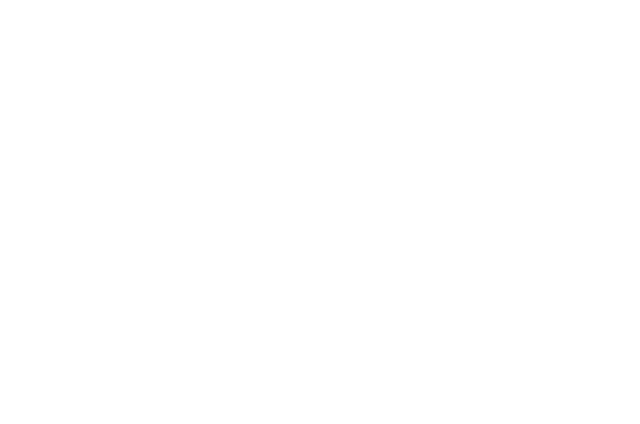
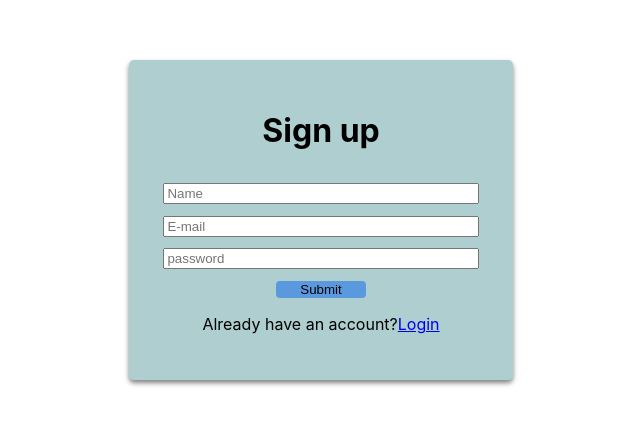
Before and after one commit to leoncan122/node-auth-project-migracode, a React (Create React App) app in the folder auth-react-app/: page /sign-up in a window 1280 px wide. Shown: the part 180-604 px from the top of the page, without its empty margins (319-959 px from the left). Built offline with nearby package versions, Linux system fonts and the light colour scheme.

Commit message:
links to sign and clearing of fields

```diff
--- a/auth-react-app/src/App.js
+++ b/auth-react-app/src/App.js
@@ -14,7 +14,6 @@
   const [loged, setLoged] = useState(false)
 
   return (
-
       <div className="App">
         <Switch>
           {!loged ?
@@ -25,6 +24,9 @@
               <Home />
             </Route>
           }
+          <Route path='/sign-up'>
+            <SignUp />
+          </Route>
         </Switch>
       </div>
 
--- /dev/null
+++ b/auth-react-app/src/components/Link.js
@@ -0,0 +1,19 @@
+import React from 'react';
+import { NavLink } from 'react-router-dom';
+
+function Link(props) {
+    const {path, text} = props
+
+    return (
+        <>
+            <NavLink to={path}
+                    activeStyle={{
+                    fontWeight: "bold",
+                    color: "red"
+                }}>{text}
+            </NavLink>
+        </>
+    )
+
+}
+export default Link;
--- a/auth-react-app/src/pages/SingIn.js
+++ b/auth-react-app/src/pages/SingIn.js
@@ -1,5 +1,7 @@
 import './styles/signStyles.css'
 import {useState} from 'react';
+
+import Link from '../components/Link'
 import SubmitButton from '../components/SubmitButton'
 
 //context
@@ -12,7 +14,8 @@
         email: "",
         password: ""
     })
-    const [isInvalid, setIsInvalid] = useState(true)
+    //const [isInvalid, setIsInvalid] = useState(true)
+
 
     const handleChange = (e) => {
         setUser({
@@ -20,13 +23,15 @@
             [e.target.id]: e.target.value
         })
     };
+
+
     const handleSubmit = async (e) => {
         e.preventDefault()
 
-        setIsInvalid(Object.values(user).some( v => !v.length))
+        let isInvalid = Object.values(user).some( v => !v.length)
 
         if (!isInvalid) {
-            fetch('http://localhost:4000/user/sign-in', {
+            await fetch('http://localhost:4000/user/sign-in', {
             method: 'post',
             headers: {'Content-Type': 'application/json'},
             body: JSON.stringify(user)
@@ -35,27 +40,32 @@
         .then(data => {
             setLoged(data.isAuthenticated)
         })
-        };
+        }
     };
+
     return (
         <div className="mainForm">
             <h1>Login</h1>
-            <form>
+            <form className='form'>
                 <input
                     id="email"
                     type="email"
                     placeholder="E-mail"
+                    value={user.email}
                     onChange={handleChange}>
                 </input>
                 <input
                     id="password"
                     type="password"
                     placeholder="password"
+                    value={user.password}
                     onChange={handleChange}>
                 </input>
             </form>
             <SubmitButton handleForm={handleSubmit}/>
-            <p>Don't have an account? <a>Sign up</a></p>
+            <p>Don't have an account?
+                <Link path='/sign-up' text=' Sign up'/>
+            </p>
 
         </div>
     )
--- a/auth-react-app/src/pages/SingUp.js
+++ b/auth-react-app/src/pages/SingUp.js
@@ -1,6 +1,8 @@
 import './styles/signStyles.css'
 import {useState} from 'react';
-import SubmitButton from '../components/SubmitButton'
+
+import Link from '../components/Link';
+import SubmitButton from '../components/SubmitButton';
 
 
 function  SignUp () {
@@ -9,7 +11,6 @@
         email: "",
         password: ""
     })
-    const [isInvalid, setIsInvalid] = useState(true)
 
 
     const handleChange = (e) => {
@@ -21,10 +22,10 @@
     const handleSubmit = async (e) => {
         e.preventDefault()
 
-        setIsInvalid(Object.values(newUser).some( v => !v.length))
+        let isInvalid = Object.values(newUser).some( v => !v.length)
 
         if (!isInvalid) {
-            fetch('http://localhost:4000/user/sign-up',{
+            await fetch('http://localhost:4000/user/sign-up',{
                 method: 'post',
                 headers: {'Content-Type': 'application/json'},
                 body: JSON.stringify(newUser)
@@ -32,7 +33,11 @@
             )
             .then( res => res.json())
             .then( data => {
-                console.log(data)
+               alert('welcome')
+
+               if (data.isAuthenticated === 'true') {
+
+               }
             })
         }
     };
@@ -44,23 +49,28 @@
                     id="name"
                     type="name"
                     placeholder="Name"
+                    value={newUser.name}
                     onChange={handleChange}>
                 </input>
                 <input
                     id="email"
                     type="email"
                     placeholder="E-mail"
+                    value={newUser.email}
                     onChange={handleChange}>
                 </input>
                 <input
                     id="password"
                     type="password"
                     placeholder="password"
+                    value={newUser.password}
                     onChange={handleChange}>
                 </input>
             </form>
             <SubmitButton handleForm={handleSubmit}/>
-            <p>Already have an account? <a>Log in</a></p>
+            <p>Already have an account?
+                <Link path='/sign-in' text='Login'/>
+            </p>
 
         </div>
     )
```
Also changed, not shown: 2 other files (tests, documents, lock files or other folders).
